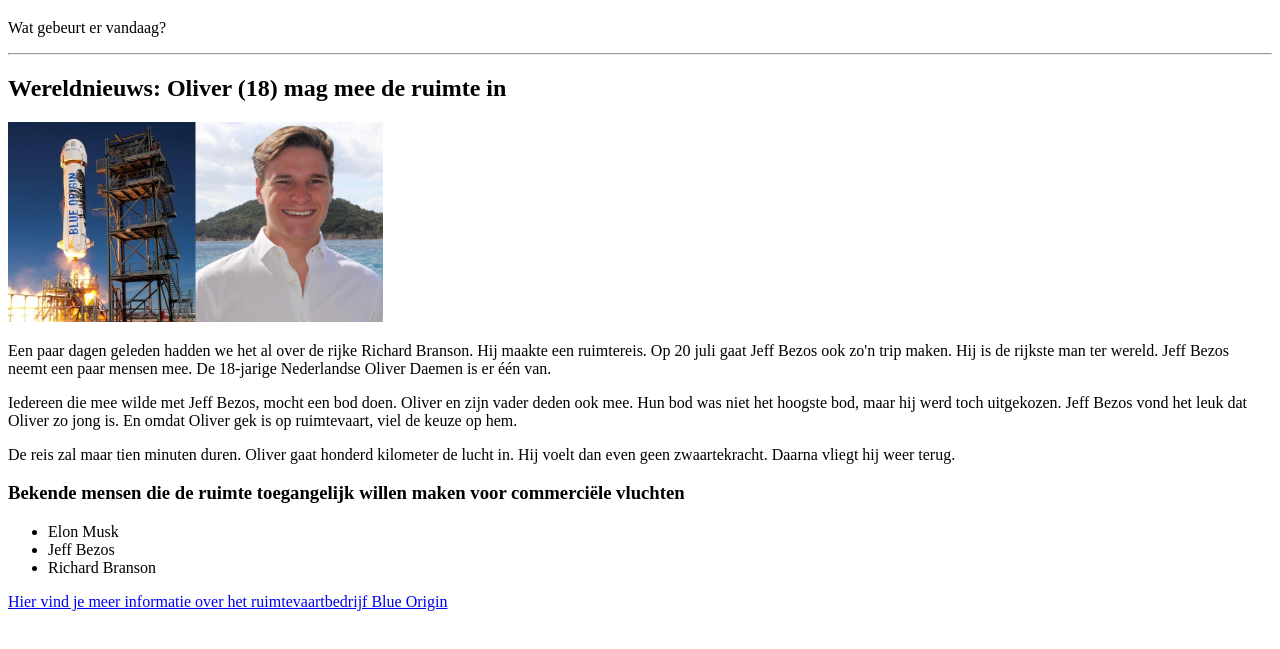
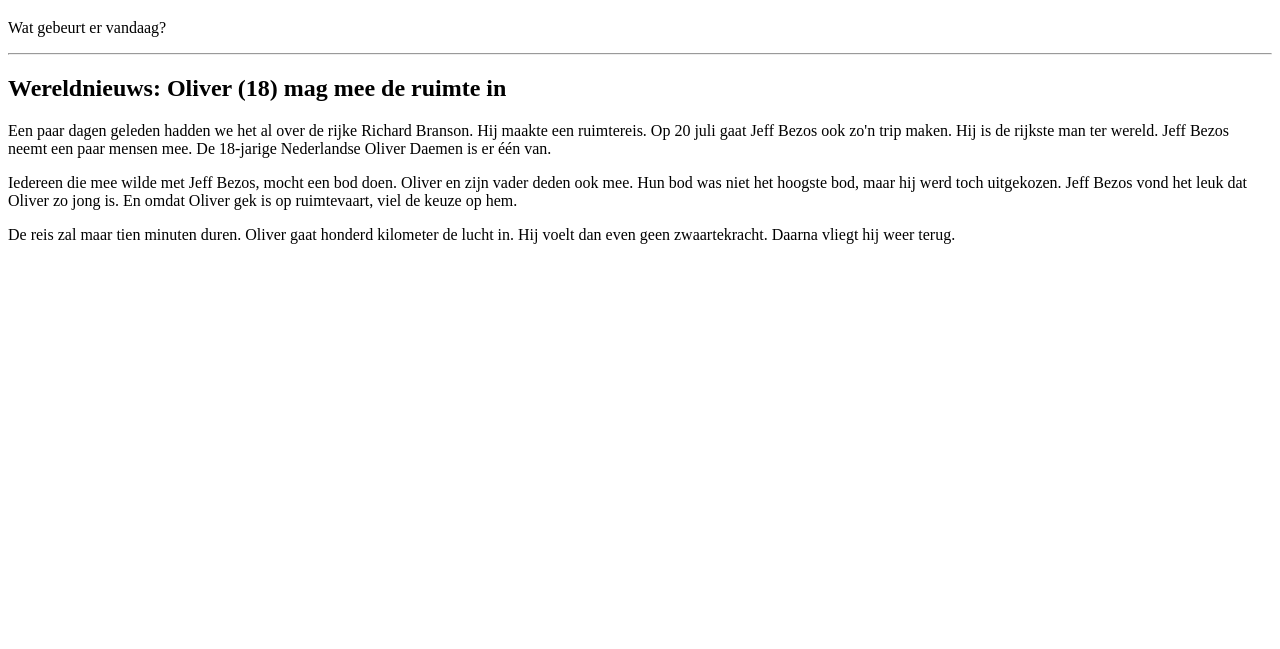
Before and after one commit to nouhaylaa/eerste-html-pagina, a plain HTML site: page index.html in a window 1280 px wide. Shown: the part 61-710 px from the top of the page. Drawn offline with Linux system fonts and the light colour scheme; files whose address does not match are found by name.

Commit message:
Update index.html

```diff
--- a/index.html
+++ b/index.html
@@ -12,7 +12,6 @@
        <hr>
 
        <h2>Wereldnieuws: Oliver (18) mag mee de ruimte in</h2>
-       <img height="200" src="/Users/gast/Documents/Winc_Academy/opdracht_eerste_HTML_2/Oliver-Daemen.jpeg">
        <p>Een paar dagen geleden hadden we het al over de rijke Richard Branson.
            Hij maakte een ruimtereis. Op 20 juli gaat Jeff Bezos ook zo'n trip maken.
            Hij is de rijkste man ter wereld. Jeff Bezos neemt een paar mensen mee.
@@ -27,14 +26,6 @@
 <p>De reis zal maar tien minuten duren. Oliver gaat honderd kilometer de lucht in.
     Hij voelt dan even geen zwaartekracht. Daarna vliegt hij weer terug.</p>
 
-<h3>Bekende mensen die de ruimte toegangelijk willen maken voor commerciële vluchten</h3>
-<ul>
-<li>Elon Musk</li>
-<li>Jeff Bezos</li>
-<li>Richard Branson</li>
-</ul>
 
-<p> <a href="/Users/gast/Documents/Winc_Academy/opdracht_eerste_HTML_2/about-blue-origin.html">
-    Hier vind je meer informatie over het ruimtevaartbedrijf Blue Origin</a> </p>
-</body>
+    </body>
 </html>
```
